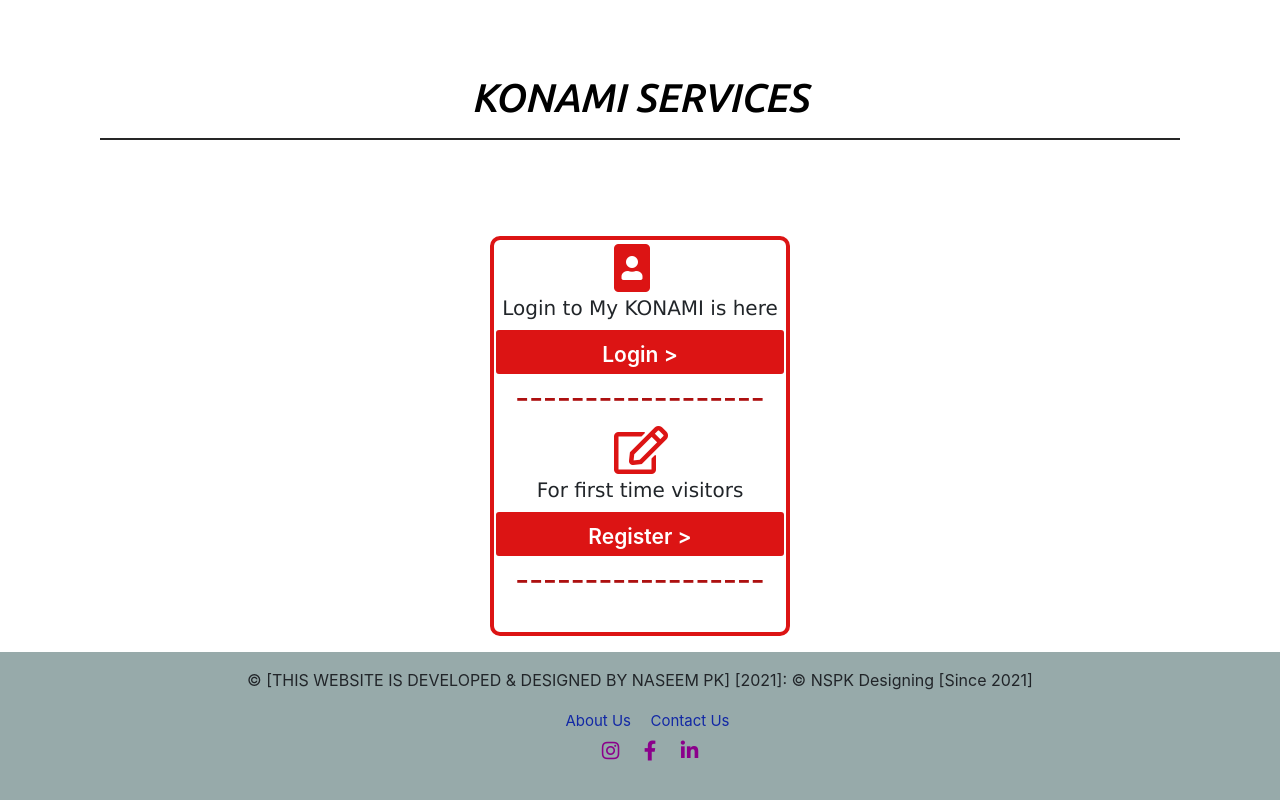
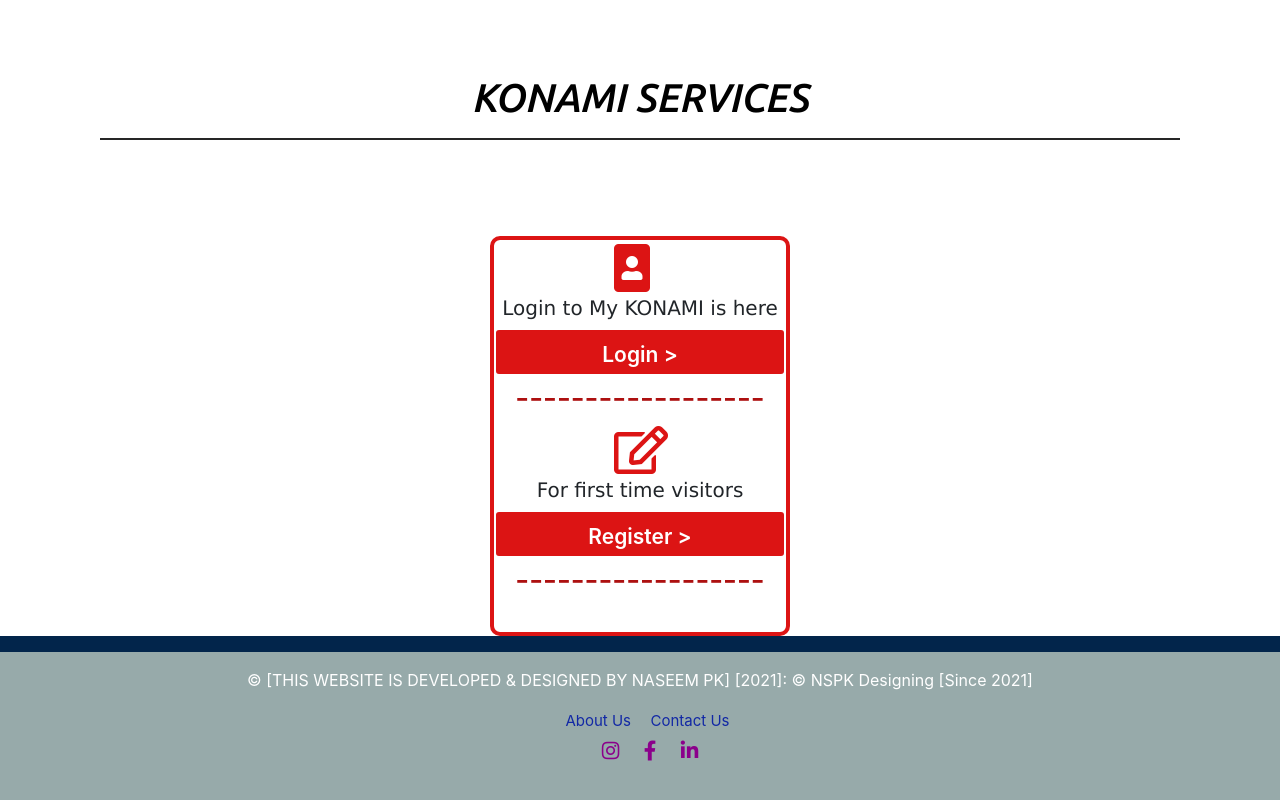
Before and after one commit to naseempk/pestournament, a plain HTML site: page index.html in a window 1280 px wide. Shown: the part 3916-4716 px from the top of the page. Drawn offline with nearby package versions, Linux system fonts and the light colour scheme; a web font is replaced by a local one.

Commit message:
Update index.html

```diff
--- a/index.html
+++ b/index.html
@@ -346,7 +346,7 @@
 
       <!--copyright-->
 
-<section class="copyright">
+<section class="copyright" style="background:#02254b;color:#fff;">
   <div class="row">
     <div class="col-md-12">
       <div class="copy">
```
